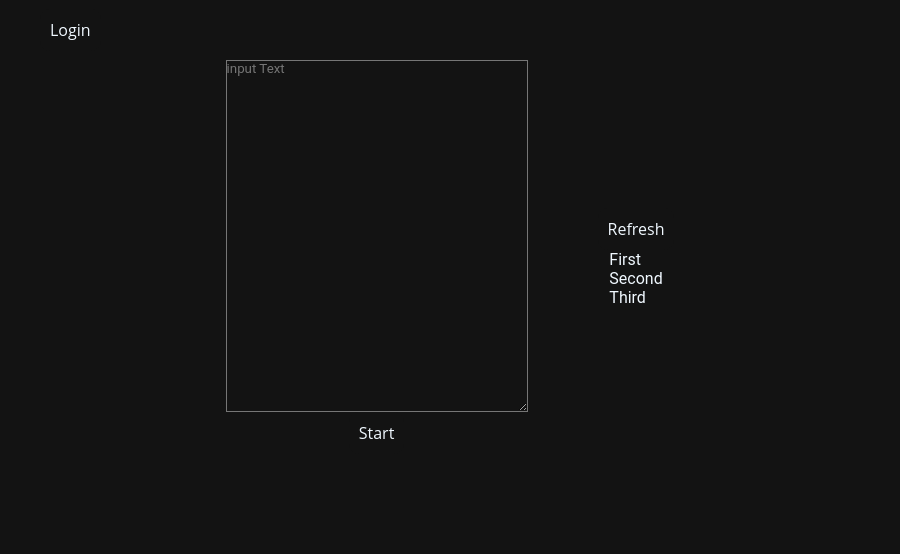
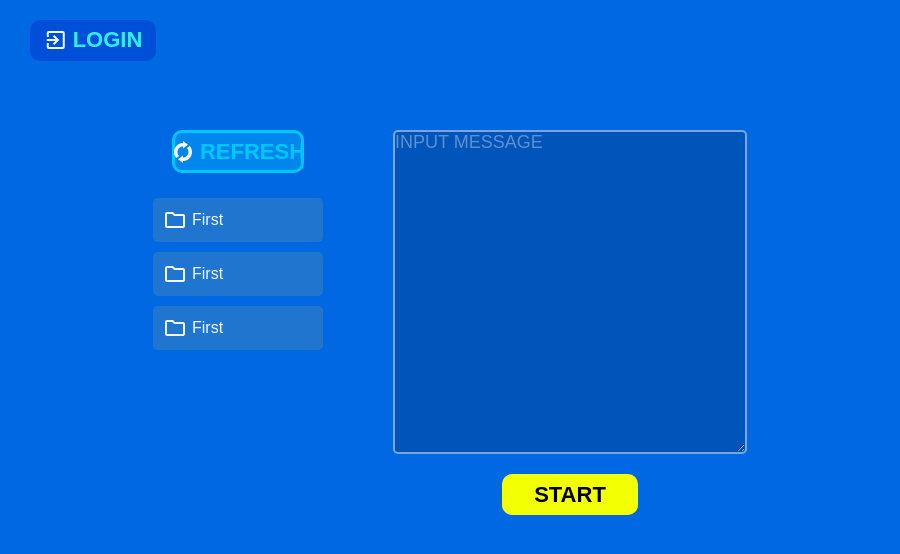
Before and after one commit to Jorjinhoo/telegram-api-messaging-app, an Electron app: page index.html in a window 900 px wide. Drawn offline with nearby package versions, Linux system fonts and the light colour scheme; a web font is replaced by a local one.

Commit message:
add new styles

```diff
--- a/index.html
+++ b/index.html
@@ -6,35 +6,56 @@
     <meta name="viewport" content="width=device-width, initial-scale=1.0">
     <title>Rassylka</title>
     <link href="./src/styles/main.css" rel="stylesheet">
-    <link rel="stylesheet" href="https://fonts.googleapis.com/css2?family=Material+Symbols+Outlined:opsz,wght,FILL,GRAD@20..48,100..700,0..1,-50..200" />
-    <link rel="stylesheet" href="https://fonts.googleapis.com/css2?family=Material+Symbols+Outlined:opsz,wght,FILL,GRAD@20..48,100..700,0..1,-50..200" />
-    <link rel="stylesheet" href="https://fonts.googleapis.com/css2?family=Material+Symbols+Outlined:opsz,wght,FILL,GRAD@20..48,100..700,0..1,-50..200" />
+    <!-- fonts -->
+    <link href="https://db.onlinewebfonts.com/c/800e985f75a5a56c2f7b4be502d286de?family=Burbank+Big+Condensed+Bold" rel="stylesheet">
+    <!-- icons -->
+    <link rel="stylesheet" href="https://fonts.googleapis.com/css2?family=Material+Symbols+Outlined:opsz,wght,FILL,GRAD@24,400,0,0" />
+    <link rel="stylesheet" href="https://fonts.googleapis.com/css2?family=Material+Symbols+Outlined:opsz,wght,FILL,GRAD@24,400,0,0" />
+    <link rel="stylesheet" href="https://fonts.googleapis.com/css2?family=Material+Symbols+Outlined:opsz,wght,FILL,GRAD@24,400,0,0" />
     <script src="src/frontend/ui.js"></script>
     <script src="src/frontend/handler.js"></script>
 </head>
 <body>
   <div class="nav">
-    <div class="button" id="login-button">Login</div>
+    <div class="button" id="login-button">
+      <span class="material-symbols-outlined" id="exit-icon">exit_to_app</span>
+      LOGIN
+    </div>
   </div>
   <section class="section" id="content-wrapper">
     <div class="content-block" id="first-content-block">
-      <div class="container" id="input-container">
-        <textarea class="input" id="message-text-input" type="text" placeholder="input Text" required></textarea>
+      <div class="container" id="refresh-bttn-container">
+        <div class="button" id="refresh-button">
+          <span class="material-symbols-outlined" id="refresh-icon">directory_sync</span>
+          REFRESH
+        </div>
       </div>
-      <div class="container" id="start-bttn-container">
-        <div class="button" id="start-button">Start</div>
+      <div class="container" id="fold-list-container">
+        <ul class="list" id="folders-list">
+          <li class="fl-item">
+            <span class="material-symbols-outlined">
+              folder
+            </span>
+            First</li>
+          <li class="fl-item">
+            <span class="material-symbols-outlined">
+              folder
+            </span>
+            First</li>
+          <li class="fl-item">
+            <span class="material-symbols-outlined">
+              folder
+            </span>
+            First</li>
+        </ul>
       </div>
     </div>
     <div class="content-block" id="second-content-block">
-      <div class="container" id="refresh-bttn-container">
-        <div class="button" id="refresh-button">Refresh</div>
+      <div class="container" id="input-container">
+        <textarea class="input" id="message-text-input" type="text" placeholder="INPUT MESSAGE" required></textarea>
       </div>
-      <div class="container" id="fold-list-container">
-        <ul class="list" id="folders-list">
-          <li class="fl-item">First</li>
-          <li class="fl-item">Second</li>
-          <li class="fl-item">Third</li>
-        </ul>
+      <div class="container" id="start-bttn-container">
+        <div class="button" id="start-button">START</div>
       </div>
     </div>
   </section>
--- a/src/styles/main.css
+++ b/src/styles/main.css
@@ -3,9 +3,10 @@
     padding: 0;
     text-decoration: none;
     list-style: none;
-    background-color: #131313;
+    background-color: #0068E3;
     color: aliceblue;
-    font-family: 'Roboto', sans-serif;
+    font-family: 'Burbank Big Condensed Bold', sans-serif;
+    transition: .3s;
 }
 
 body {
@@ -26,17 +27,37 @@ body {
 }
 
 #login-button {
-    margin-left: 40px;
+    margin: 20px 0 0 30px;
+    width: 110px;
+    height: 25px;
+    font-weight: 900;
+    color: #31EEFF;
+    background-color: #004fd9;
+    transition: .5s;
+}
+
+#login-button:hover {
+    opacity: 1;
+    background-color: #FFFFF6;
+    color: #000000;
+}
+
+#exit-icon {
+    transition: .5s;
+}
+
+#login-button:hover #exit-icon {
+    color: #000000;
 }
 
 /* general */
 #content-wrapper {
     display: flex;
-    align-items: center;
     justify-content: center;
 }
 
 .content-block {
+    margin-top: 70px;
     display: flex;
     flex-direction: column;
 }
@@ -51,15 +72,16 @@ body {
     display: flex;
     justify-content: center;
     align-items: center;
-    padding: 10px;
+    padding: 8px;
     cursor: pointer;
     border-radius: 10px;
-    font-family: 'Open Sans', sans-serif;
-    transition: .3s;
+    background-color: #F3FF03;
+    font-size: 22px;
 }
 
-.button:hover {
-    opacity: .75;
+.material-symbols-outlined {
+    margin-right: 5px;
+    background: transparent;
 }
 
 /* first content block */
@@ -67,7 +89,76 @@ body {
     margin-right: 70px;
 }
 
+#refresh-button {
+    font-weight: 800;
+    color: #00C8FF;
+    width: 110px;
+    height: 21px;
+    background-color: #0086ED;
+    border: 3px solid #00C8FF;
+}
+
+#refresh-button:hover {
+    transform: scale(1.15);
+    font-size: 25px;
+}
+
+#refresh-button:hover #refresh-icon {
+    transform: rotate(50deg);
+    font-size: 22px;
+}
+
+#folders-list {
+    margin-top: 15px;
+}
+
+.fl-item {
+    display: flex;
+    align-items: center;
+    margin-top: 10px;
+    padding: 10px;
+    width: 150px;
+    border-radius: 5px;
+    background-color: #2076CF;
+    cursor: pointer;
+}
+
+.fl-item:hover {
+    font-size: 22px;
+    background-color: #3e90e8;
+}
+
+
+/* second content block */
 #message-text-input {
-    height: 350px;
-    width: 300px;
+    height: 320px;
+    width: 350px;
+    background-color: #06193d40;
+    color: #FFFFFF;
+    border: 2px solid rgba(255, 255, 255, 0.482);
+    border-radius: 5px;
+    font-size: 18px;
 }
+
+#message-text-input::placeholder {
+    color: #fffff65c;
+    font-size: 18px;
+}
+
+#message-text-input:focus {
+    color: white;
+    border: 2px solid white;
+}
+
+#start-button {
+    margin-top: 20px;
+    width: 120px;
+    height: 25px;
+    font-weight: 800;
+    color: #030204;
+}
+
+#start-button:hover {
+    transform: scale(1.15);
+    font-size: 27px;
+}
```
Also changed, not shown: src/backend/authData/1.json (+8 -8 lines), src/backend/authData/config.js (+3 -4 lines), 1 other file.
